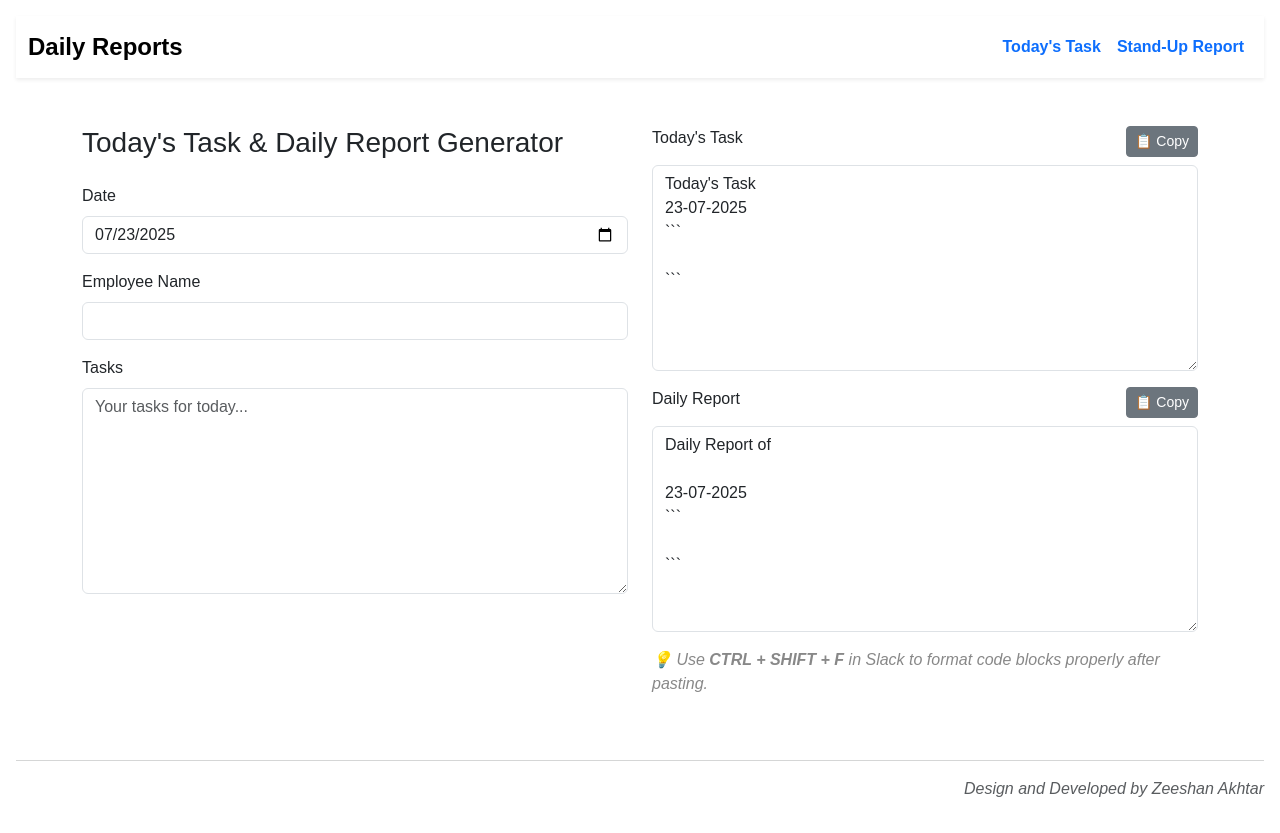
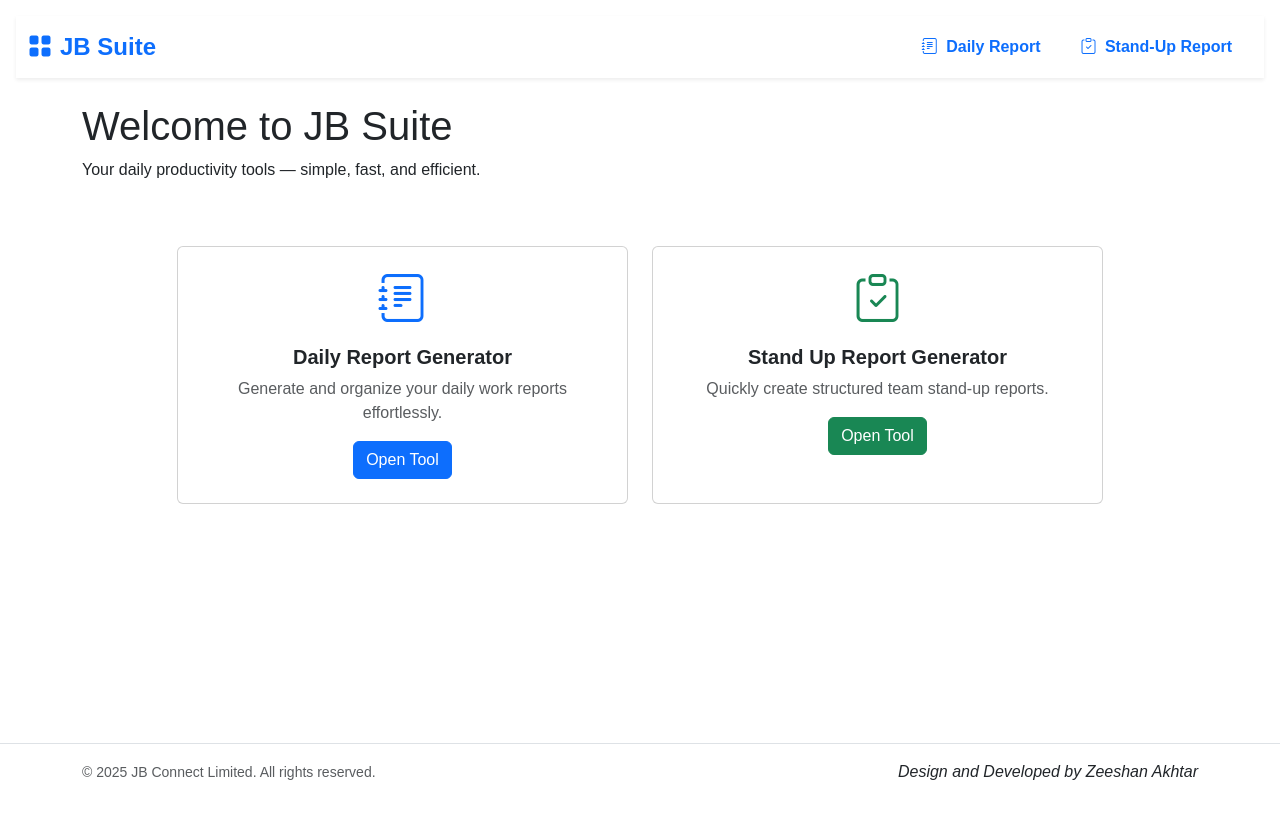
Before and after one commit to Zeeshan0811/standup-report-generator, a Next.js app: page / in a window 1280 px wide. After the commit the page ends 800 px from the top, so only its background shows below. Built offline with nearby package versions, Linux system fonts and the light colour scheme.

Commit message:
redesigned

```diff
--- a/components/Footer.jsx
+++ b/components/Footer.jsx
@@ -3,9 +3,11 @@ import React from "react";
 
 const Footer = () => {
     return (
-        <footer className="text-center mt-5 text-muted">
-            <hr />
-            <p className='text-end fst-italic'>Design and Developed by Zeeshan Akhtar</p>
+        <footer className="footer mt-auto py-3 bg-white border-top fixed-bottom">
+            <div className="container d-flex justify-content-between align-items-center flex-wrap">
+                <small className="text-muted mb-0">© 2025 JB Connect Limited. All rights reserved.</small>
+                <p className="text-end fst-italic mb-0">Design and Developed by Zeeshan Akhtar</p>
+            </div>
         </footer>
     );
 };
--- a/components/Header.jsx
+++ b/components/Header.jsx
@@ -1,15 +1,19 @@
 "use client";
 import React from "react";
+import Link from "next/link";
 
-const Header = ({ onSelect }) => {
+const Header = () => {
     return (
-        <nav className="navbar navbar-expand-lg navbar-light bg-white shadow-sm mb-4">
+        <nav className="navbar navbar-expand-lg bg-white shadow-sm sticky-top">
             <div className="container-fluid">
-                <a className="navbar-brand fw-bold fs-4" href="#">
-                    Daily Reports
+                {/* Brand */}
+                <a className="navbar-brand fw-bold fs-4 text-primary d-flex align-items-center" href="/">
+                    <i className="bi bi-grid-fill me-2 text-primary"></i> JB Suite
                 </a>
+
+                {/* Toggler for mobile */}
                 <button
-                    className="navbar-toggler"
+                    className="navbar-toggler border-0"
                     type="button"
                     data-bs-toggle="collapse"
                     data-bs-target="#navbarNav"
@@ -20,29 +24,30 @@ const Header = ({ onSelect }) => {
                     <span className="navbar-toggler-icon"></span>
                 </button>
 
+                {/* Menu Items */}
                 <div className="collapse navbar-collapse" id="navbarNav">
-                    {/* This ms-auto pushes menu items to the right */}
-                    <ul className="navbar-nav ms-auto mb-2 mb-lg-0">
-                        <li className="nav-item">
-                            <button
-                                className="nav-link btn btn-link text-primary fw-semibold"
-                                onClick={() => onSelect("daily")}
+                    <ul className="navbar-nav ms-auto mb-2 mb-lg-0 align-items-center">
+                        <li className="nav-item mx-1">
+                            <Link
+                                href="/daily-report"
+                                className="nav-link fw-semibold px-3 py-2 rounded text-primary hover-bg-light"
                             >
-                                Today's Task
-                            </button>
+                                <i className="bi bi-journal-text me-1"></i> Daily Report
+                            </Link>
                         </li>
-                        <li className="nav-item">
-                            <button
-                                className="nav-link btn btn-link text-primary fw-semibold"
-                                onClick={() => onSelect("standup")}
+                        <li className="nav-item mx-1">
+                            <Link
+                                href="/standup-report"
+                                className="nav-link fw-semibold px-3 py-2 rounded text-primary hover-bg-light"
                             >
-                                Stand-Up Report
-                            </button>
+                                <i className="bi bi-clipboard-check me-1"></i> Stand-Up Report
+                            </Link>
                         </li>
                     </ul>
                 </div>
             </div>
         </nav>
+
     );
 };
 
--- /dev/null
+++ b/components/LayoutMain.jsx
@@ -0,0 +1,32 @@
+import React from 'react'
+import Head from 'next/head';
+import Header from "/components/Header";
+import Footer from "/components/Footer";
+
+const LayoutMain = ({ children }) => {
+    return (
+        <>
+            <Head>
+                <meta charset="UTF-8" />
+                <meta name="viewport" content="width=device-width, initial-scale=1.0" />
+                <title>JB Suite | Productivity Tools</title>
+                <link
+                    rel="stylesheet"
+                    href="https://cdn.jsdelivr.net/npm/bootstrap-icons@1.11.3/font/bootstrap-icons.css"
+                />
+            </Head>
+            <Header />
+            <div className="container-fluid py-4">
+                <main>{children}</main>
+                <Footer />
+                {/* Bootstrap JS  */}
+                <script src="https://cdn.jsdelivr.net/npm/bootstrap@5.3.3/dist/js/bootstrap.bundle.min.js"></script>
+                {/* Bootstrap Icons  */}
+                <link rel="stylesheet" href="https://cdn.jsdelivr.net/npm/bootstrap-icons@1.11.3/font/bootstrap-icons.css"></link>
+            </div>
+
+        </>
+    )
+}
+
+export default LayoutMain
--- a/components/StandUpReportGenerator.jsx
+++ b/components/StandUpReportGenerator.jsx
@@ -143,7 +143,7 @@ const StandUpReportGenerator = () => {
                                     >
                                         Markdown View
                                     </button>
-                                    {/* <button class="btn btn-info text-white ">Total Report Generated: {reportCount}</button> */}
+                                    {/* <button className="btn btn-info text-white ">Total Report Generated: {reportCount}</button> */}
                                     {/* <button
                     className={`btn me-2 ${view === 'raw' ? 'btn-secondary' : 'btn-outline-secondary'}`}
                     onClick={() => setView('raw')}
--- a/pages/_app.jsx
+++ b/pages/_app.jsx
@@ -1,6 +1,11 @@
 import 'bootstrap/dist/css/bootstrap.min.css';
 import '../styles/globals.css';
+import LayoutMain from '../components/LayoutMain';
 
 export default function App({ Component, pageProps }) {
-  return <Component {...pageProps} />;
+  return (
+    <LayoutMain>
+      <Component {...pageProps} />
+    </LayoutMain>
+  );
 }
--- a/pages/index.jsx
+++ b/pages/index.jsx
@@ -1,29 +1,59 @@
 "use client";
-import React, { useState } from "react";
-import Head from 'next/head';
-import Header from "/components/Header";
-import Footer from "/components/Footer";
-import DailyReportGenerator from "/components/DailyReportGenerator";
-import StandUpReportGenerator from "/components/StandUpReportGenerator";
+import React from "react";
 
 const Home = () => {
-  const [activeTab, setActiveTab] = useState("daily");
 
   return (
-    <div>
-      <Head>
-        <link
-          rel="stylesheet"
-          href="https://cdn.jsdelivr.net/npm/bootstrap-icons@1.11.3/font/bootstrap-icons.css"
-        />
-      </Head>
-      <Header onSelect={setActiveTab} />
-      <div className="container-fluid">
-        {activeTab === "daily" && <DailyReportGenerator />}
-        {activeTab === "standup" && <StandUpReportGenerator />}
-      </div>
-      <Footer />
-    </div>
+    <>
+      {/* <!-- Hero Section --> */}
+      <section className="hero">
+        <div className="container">
+          <h1>Welcome to JB Suite</h1>
+          <p>Your daily productivity tools — simple, fast, and efficient.</p>
+        </div>
+      </section>
+
+      {/* <!-- Tools Section --> */}
+      <section className="py-5">
+        <div className="container">
+          <div className="row justify-content-center g-4">
+
+            {/* <!-- Daily Report Generator --> */}
+            <div className="col-md-5">
+              <div className="card tool-card h-100">
+                <div className="card-body text-center p-4">
+                  <div className="mb-3">
+                    <i className="bi bi-journal-text display-5 text-primary"></i>
+                  </div>
+                  <h5 className="card-title fw-bold">Daily Report Generator</h5>
+                  <p className="card-text text-muted">
+                    Generate and organize your daily work reports effortlessly.
+                  </p>
+                  <a href="/daily-report" className="btn btn-primary">Open Tool</a>
+                </div>
+              </div>
+            </div>
+
+            {/* <!-- Stand Up Report Generator --> */}
+            <div className="col-md-5">
+              <div className="card tool-card h-100">
+                <div className="card-body text-center p-4">
+                  <div className="mb-3">
+                    <i className="bi bi-clipboard-check display-5 text-success"></i>
+                  </div>
+                  <h5 className="card-title fw-bold">Stand Up Report Generator</h5>
+                  <p className="card-text text-muted">
+                    Quickly create structured team stand-up reports.
+                  </p>
+                  <a href="/standup-report" className="btn btn-success">Open Tool</a>
+                </div>
+              </div>
+            </div>
+
+          </div>
+        </div>
+      </section>
+    </>
   );
 };
 
--- a/styles/globals.css
+++ b/styles/globals.css
@@ -5,6 +5,32 @@ body {
 
 .list-group-item:hover {
     background-color: #e8f5e9;
-    /* light green background */
     cursor: pointer;
 }
+
+/* Smooth hover for links */
+.nav-link {
+    transition: all 0.2s ease-in-out;
+}
+
+.nav-link:hover {
+    background-color: rgba(0, 105, 217, 0.08);
+    text-decoration: none;
+}
+
+/* Highlight the active page */
+.nav-link.active {
+    background-color: rgba(0, 105, 217, 0.15);
+    font-weight: 600;
+    border-radius: 8px;
+}
+
+/* Optional: icon alignment tweak */
+.nav-link i {
+    vertical-align: middle;
+}
+
+/* Compact mobile menu appearance */
+.navbar-toggler {
+    box-shadow: none !important;
+}
```
Also changed, not shown: pages/daily-report.jsx (added, +12 -0 lines), pages/standup-report.jsx (added, +13 -0 lines).
